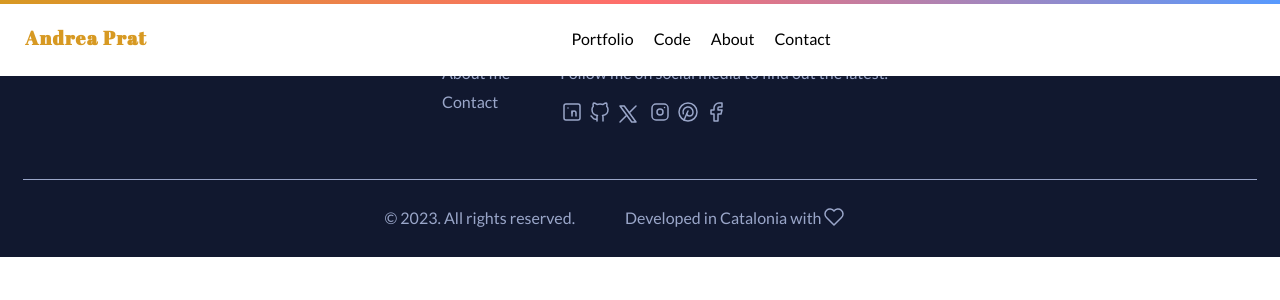
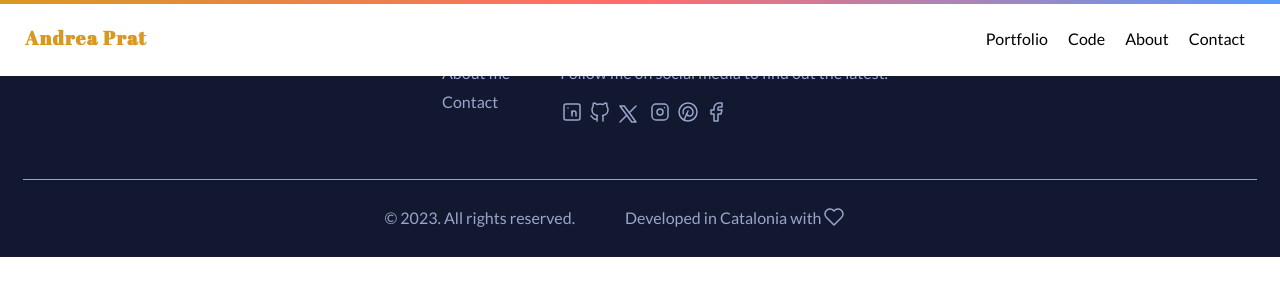
Before and after one commit to AndPrat/andreaprat, a React (Vite) app: page / in a window 1280 px wide. Shown: the top 300 px of the page. Built offline with nearby package versions, Linux system fonts and the light colour scheme.

Commit message:
Modify justify conent navigation

```diff
--- a/src/components/NavigationBar/NavigationBar.css
+++ b/src/components/NavigationBar/NavigationBar.css
@@ -3,7 +3,7 @@
   align-items: center;
   background-color: #fff;
   width: 100%;
-  justify-content: center;
+  justify-content: end;
 }
 
 .navigation__list {
--- a/src/components/NavigationBar/NavigationBar.tsx
+++ b/src/components/NavigationBar/NavigationBar.tsx
@@ -1,6 +1,7 @@
 import { NavLink } from "react-router-dom";
 import "./NavigationBar.css";
 import paths from "../../routers/paths/paths";
+import React from "react";
 
 const NavigationBar = (): React.ReactElement => {
   return (
```
